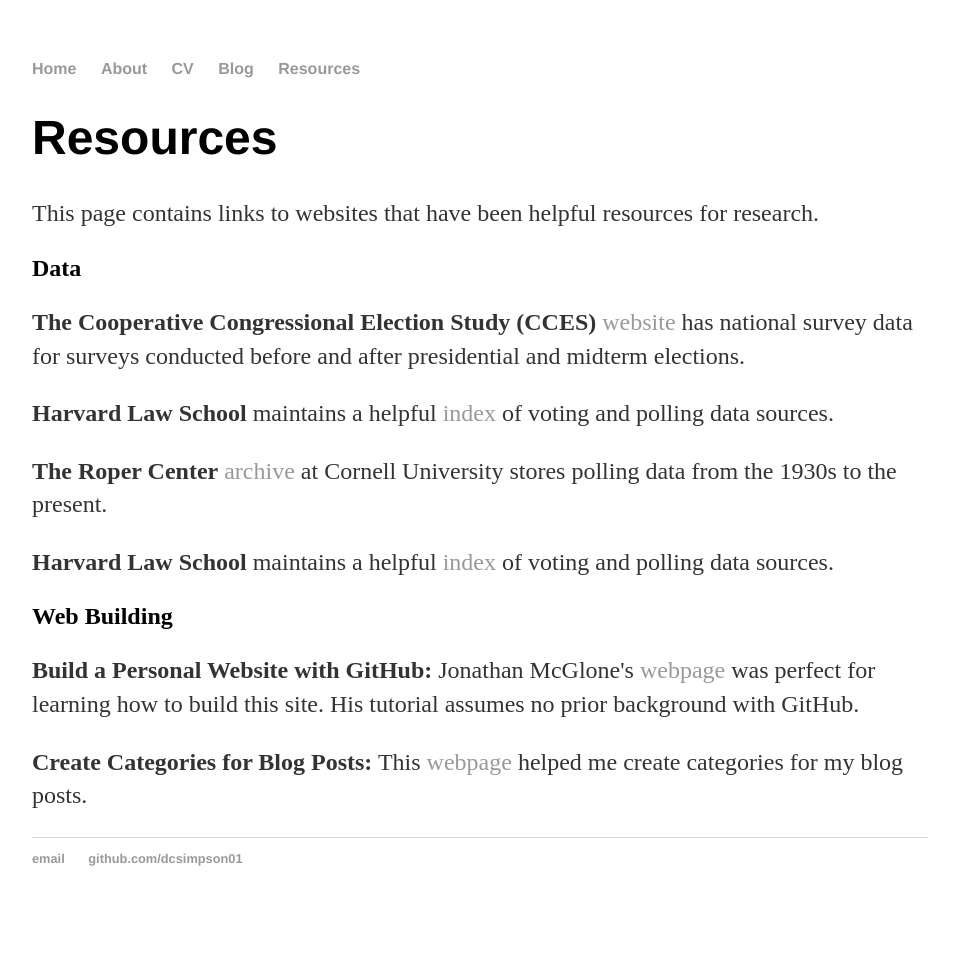
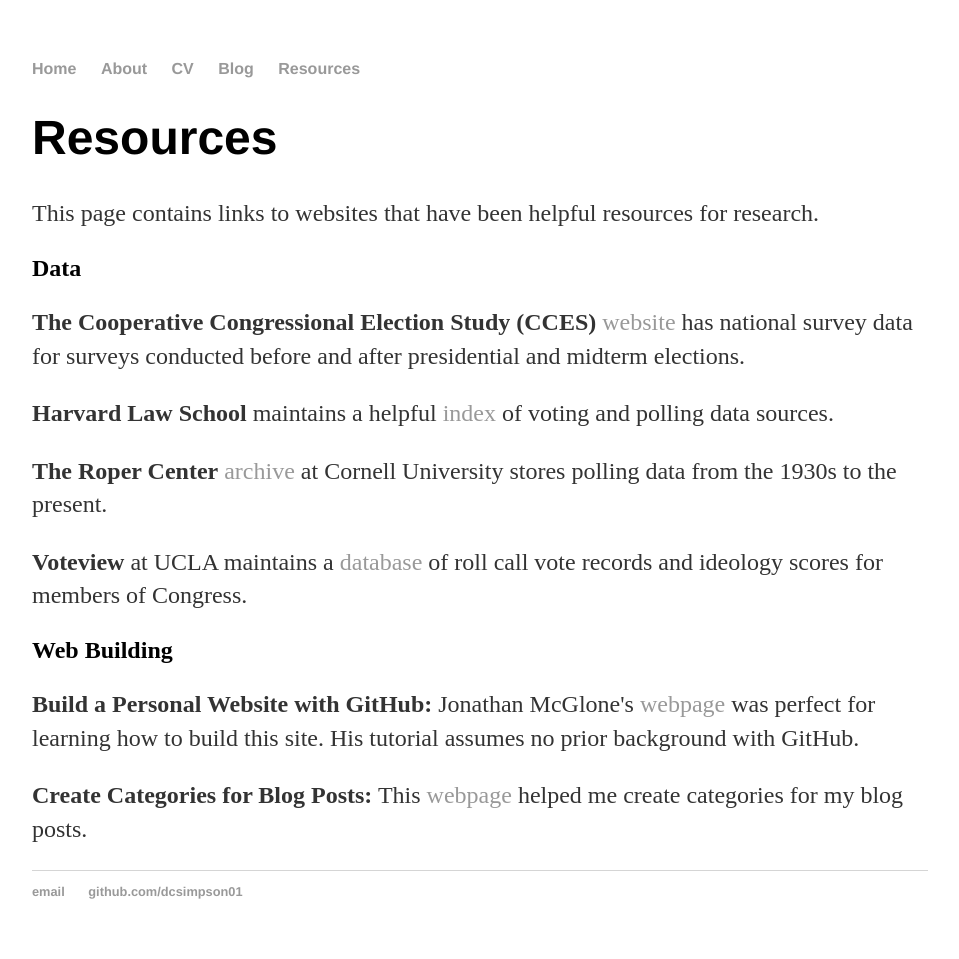
Before and after one commit to dcsimpson01/dcsimpson01.github.io, a Jekyll site: the page built from resources/index.html, in a window 1280 px wide. Shown: the whole page, without its empty margins (160-1119 px from the left). Built offline with Jekyll 4.4.1, drawn with Linux system fonts in a browser that asks for light colours; before the commit the page ends 926 px from its top, so only the background shows below that.

Commit message:
Update index.html

```diff
--- a/resources/index.html
+++ b/resources/index.html
@@ -12,8 +12,7 @@ title: Resources
 	 <p><strong>The Cooperative Congressional Election Study (CCES)</strong> <a href="https://hls.harvard.edu/library/research/find-a-database/government-voting-polling-data/"> website</a> has national survey data for surveys conducted before and after presidential and midterm elections.</p>
 	 <p><strong>Harvard Law School</strong> maintains a helpful <a href="https://hls.harvard.edu/library/research/find-a-database/government-voting-polling-data/"> index</a> of voting and polling data sources.</p>
          <p><strong>The Roper Center</strong> <a href="https://ropercenter.cornell.edu/polls/"> archive</a> at Cornell University stores polling data from the 1930s to the present.</p>
-
-	 <p><strong>Harvard Law School</strong> maintains a helpful <a href="https://hls.harvard.edu/library/research/find-a-database/government-voting-polling-data/"> index</a> of voting and polling data sources.</p>
+	 <p><strong>Voteview</strong> at UCLA maintains a <a href="https://hls.harvard.edu/library/research/find-a-database/government-voting-polling-data/">database</a> of roll call vote records and ideology scores for members of Congress.</p>
 
 	<h2>Web Building</h2>
          <p><strong>Build a Personal Website with GitHub:</strong> Jonathan McGlone's <a href="http://jmcglone.com/guides/github-pages/"> webpage</a> was perfect for learning how to build this site. His tutorial assumes no prior background with GitHub.</p>
```
